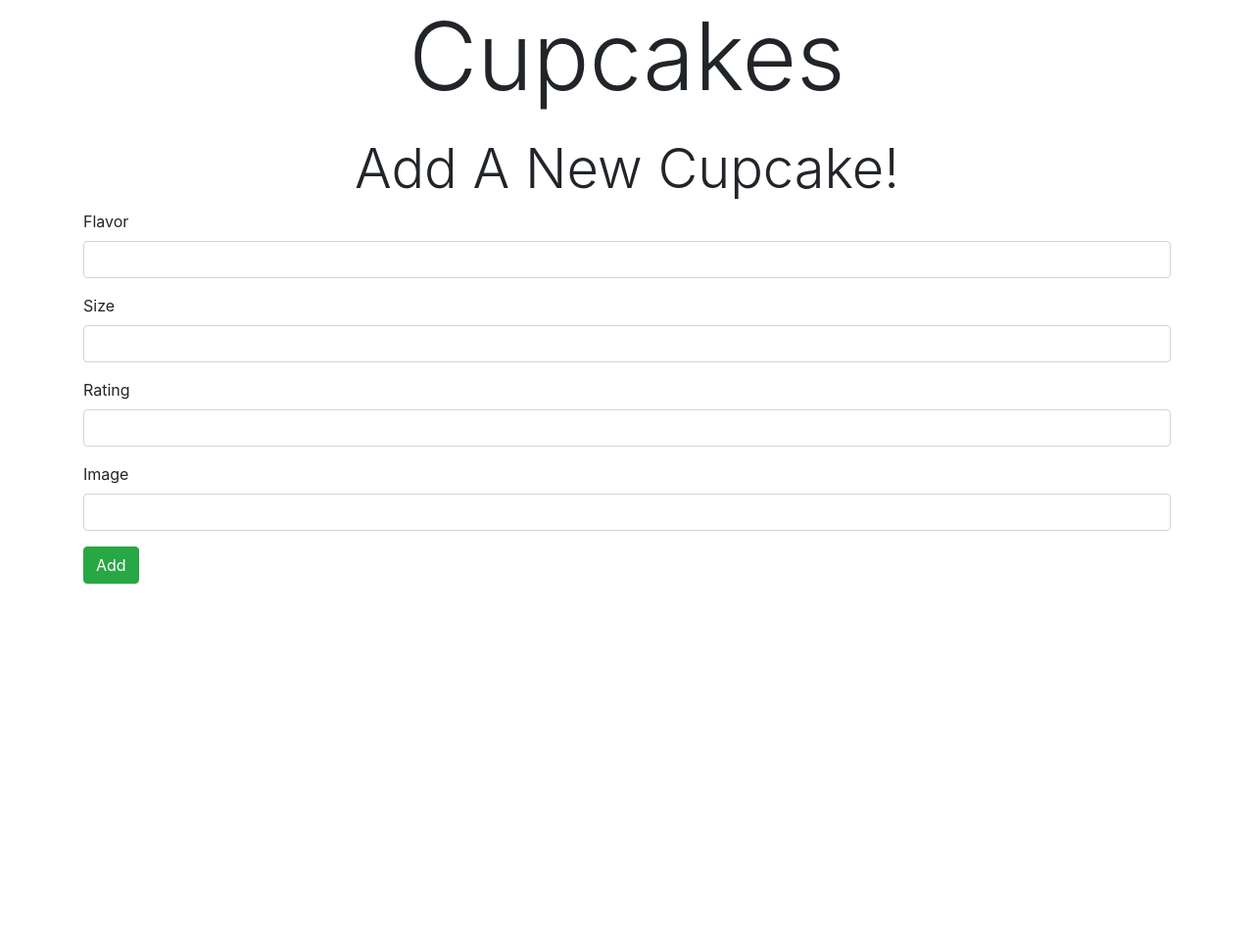
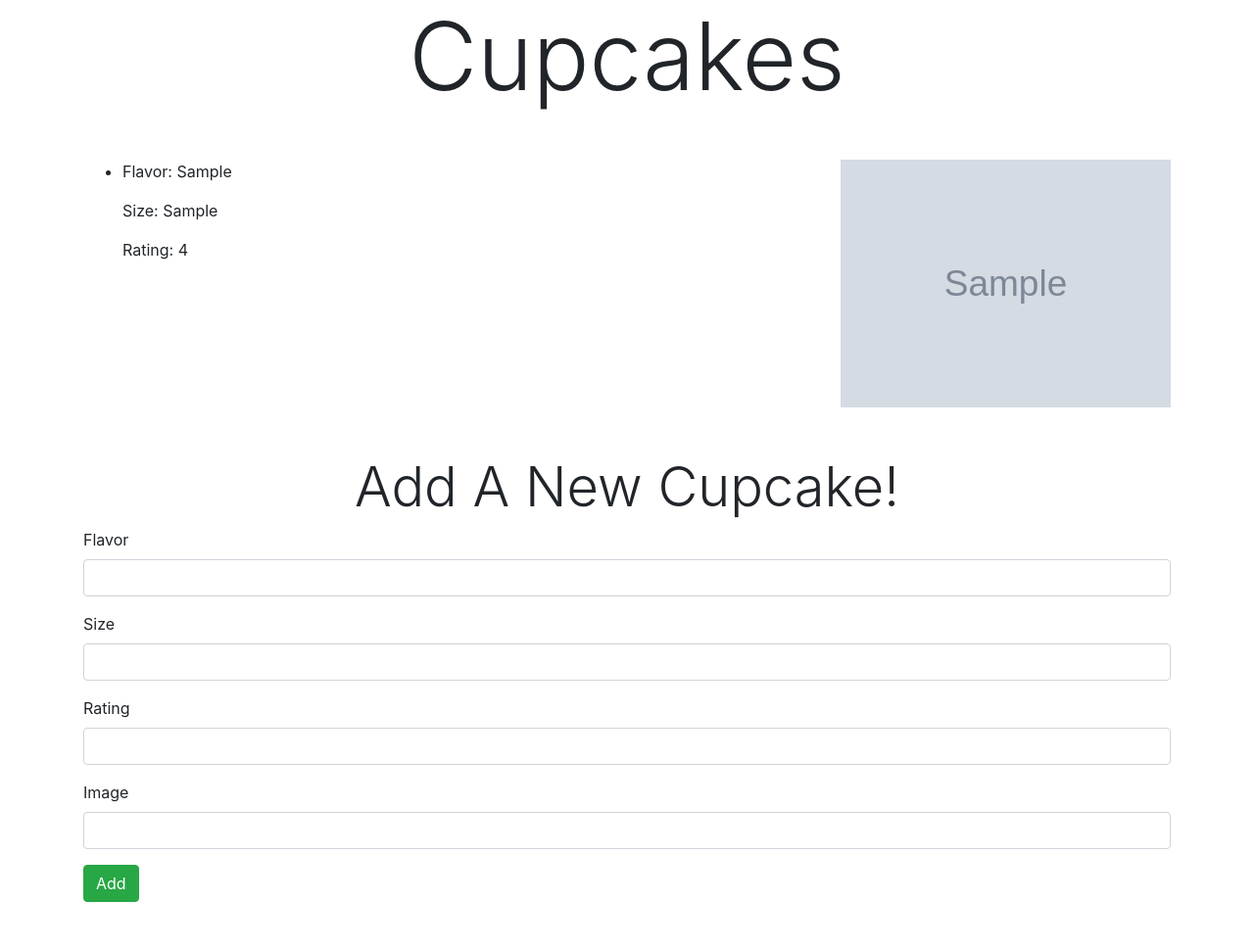
Before and after one commit to mfierro31/cupcakesApp, a Flask app: page / in a window 1280 px wide. Shown: the whole page at 98% size. Before the commit the page ends 596 px from the top, so only its background shows below. Run offline with Flask 2, Linux system fonts and the light colour scheme; tables that the repository leaves empty hold one stand-in row (values such as "Sample post"); grey boxes marked "Sample" are stand-in pictures; some libraries are stand-ins or nearby versions.

Commit message:
tweaked some routes, added jquery

```diff
--- a/app.py
+++ b/app.py
@@ -1,6 +1,7 @@
 """Flask app for Cupcakes"""
 from flask import Flask, request, jsonify, render_template
 from models import db, connect_db, Cupcake
+import validators
 
 app = Flask(__name__)
 
@@ -32,6 +33,9 @@ def create_cupcake():
     # instead of having to enter each field one at a time manually
 
     json = request.json
+
+    if not json['image'] or not validators.url(json['image']):
+        json['image'] = None
 
     new_cupcake = Cupcake(**json)
     db.session.add(new_cupcake)
--- a/models.py
+++ b/models.py
@@ -2,6 +2,8 @@
 from flask_sqlalchemy import SQLAlchemy
 
 db = SQLAlchemy()
+
+default_img = 'https://i.pinimg.com/600x315/96/66/f8/9666f8bbbbe1674d49510cda2581698e.jpg'
 
 def connect_db(app):
     db.app = app
@@ -15,7 +17,7 @@ class Cupcake(db.Model):
     flavor = db.Column(db.Text, nullable=False)
     size = db.Column(db.Text, nullable=False)
     rating = db.Column(db.Float, nullable=False)
-    image = db.Column(db.Text, nullable=False, default='https://tinyurl.com/demo-cupcake')
+    image = db.Column(db.Text, nullable=False, default=default_img)
 
     def serialize(self):
         """Serialize a Cupcake SQLAlchemy object into a Python dictionary"""
--- a/static/cupcakes.js
+++ b/static/cupcakes.js
@@ -1,3 +1,67 @@
 $(async function(){
-  const resp = await axios.get('/api/cupcakes')
+  const url = '/api/cupcakes'
+
+  $('ul').empty()
+
+  await getAllCupcakes();
+
+  async function getAllCupcakes() {
+    const resp = await axios.get(url);
+
+    for (const cupcake of resp.data.cupcakes) {
+      $('ul').append(`
+      <li>
+        <div class="row mb-5">
+          <div class="col-8">
+            <p>Flavor: ${cupcake.flavor}</p>
+            <p>Size: ${cupcake.size}</p>
+            <p>Rating: ${cupcake.rating}</p>
+          </div>
+          <div class="col-4 text-center">
+            <img src="${cupcake.image}" class="img-fluid" alt="${cupcake.flavor} cupcake">
+          </div>
+        </div>
+      </li>`)
+    }
+  }
+
+  $('form').on('submit', async function(evt) {
+    evt.preventDefault();
+    const flavor = $('#flavor').val();
+    const size = $('#size').val();
+    let rating = $('#rating').val();
+    rating = parseFloat(rating);
+    const image = $('#image').val();
+
+    const data = {
+      flavor,
+      size,
+      rating,
+      image
+    };
+
+    const resp = await axios.post(url, data);
+
+    const newCupcake = resp.data.cupcake;
+
+    $('ul').append(`
+    <li>
+        <div class="row mb-5">
+          <div class="col-8">
+            <p>Flavor: ${newCupcake.flavor}</p>
+            <p>Size: ${newCupcake.size}</p>
+            <p>Rating: ${newCupcake.rating}</p>
+          </div>
+          <div class="col-4 text-center">
+            <img src="${newCupcake.image}" class="img-fluid" alt="${newCupcake.flavor} cupcake">
+          </div>
+        </div>
+      </li>
+    `)
+  })
+
+  $('#flavor').val('');
+  $('#size').val('');
+  $('#rating').val('');
+  $('#image').val('');
 })
--- a/templates/index.html
+++ b/templates/index.html
@@ -2,7 +2,7 @@
 {% block title %}Cupcakes{% endblock %}
 
 {% block content %}
-<h1 class="display-1 text-center">Cupcakes</h1>
+<h1 class="display-1 text-center mb-5">Cupcakes</h1>
 <div class="row justify-content-center">
   <div class="col">
     <ul>
@@ -13,7 +13,7 @@
 <h4 class="display-4 text-center">Add A New Cupcake!</h2>
 <div class="row justify-content-center">
   <div class="col">
-    <form action="">
+    <form action="" class="mb-5">
       <div class="form-group">
         <label for="flavor">Flavor</label>
         <input type="text" class="form-control" name="flavor" id="flavor">
```
Also changed, not shown: requirements.txt (+25 -5 lines).
